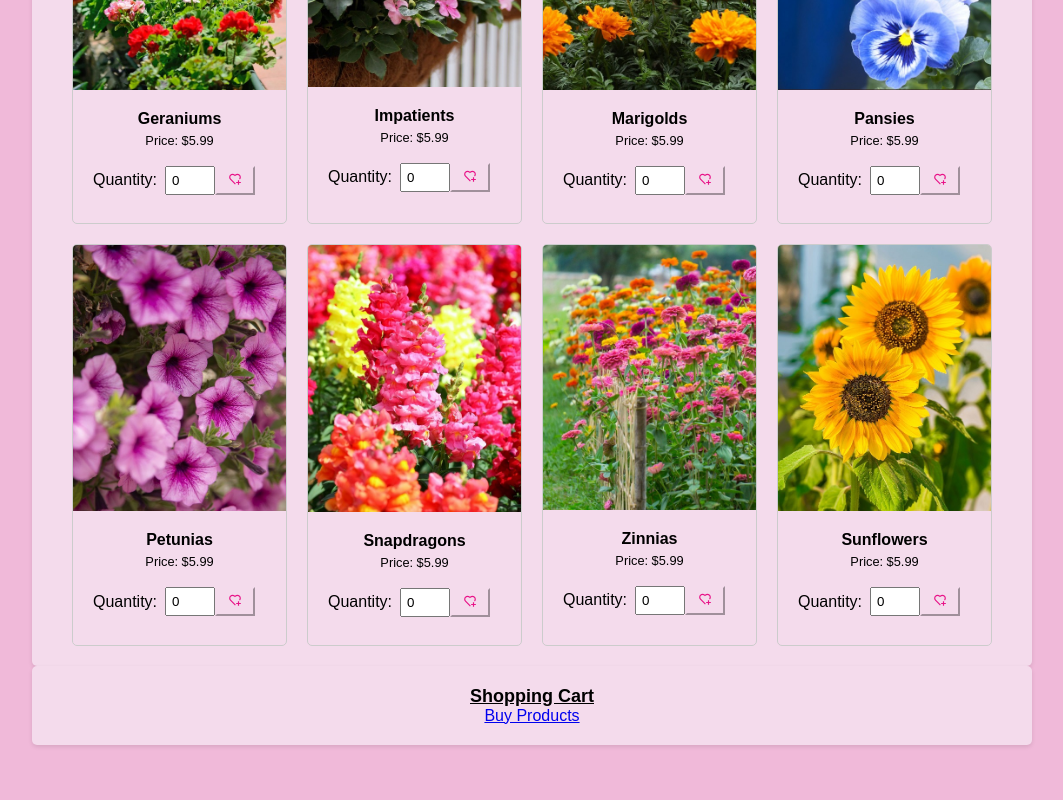
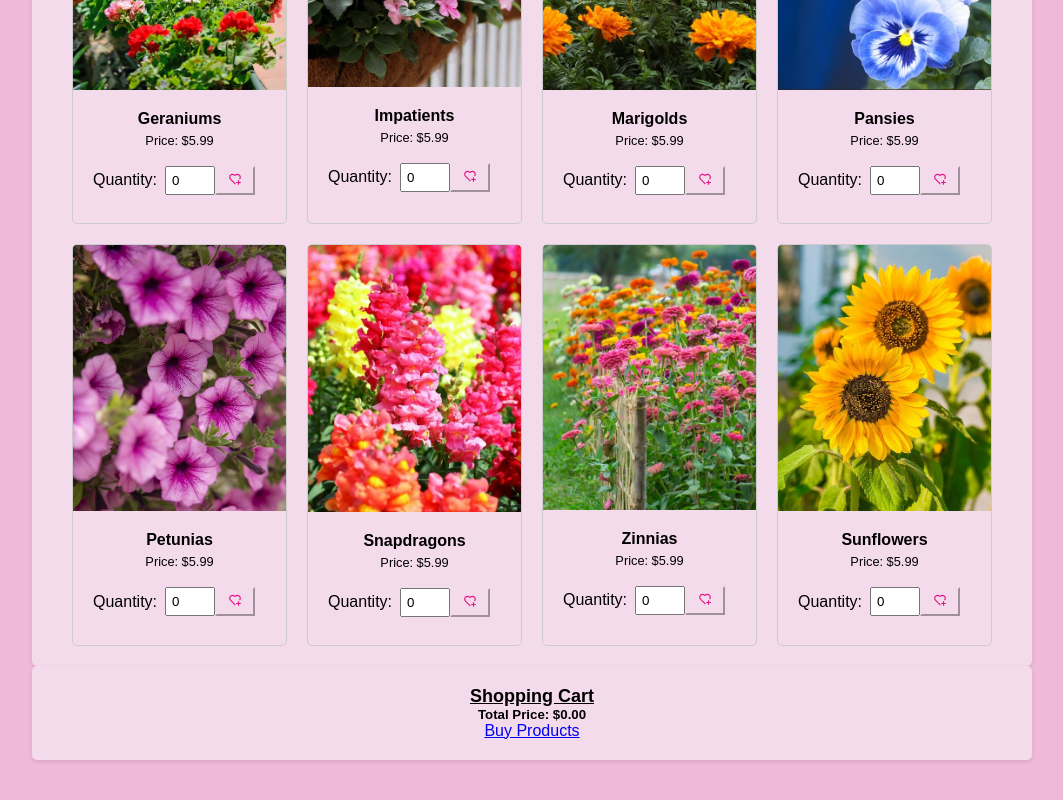
Before and after one commit to kiraashley24/inf655_midterm, a React (Create React App) app: page /cart in a window 1280 px wide. Shown: the part 761-1561 px from the top of the page, without its empty margins (108-1171 px from the left). Built offline with nearby package versions, Linux system fonts and the light colour scheme.

Commit message:
total price added to shopping cart

```diff
--- a/src/pages/Cart.js
+++ b/src/pages/Cart.js
@@ -28,6 +28,9 @@ const Cart = ({ cart, removeFromCart }) => {
     setItems(updatedCart);
     removeFromCart(productId);
   };
+
+   // Calculate total price
+   const totalPrice = items.reduce((total, item) => total + item.price * item.quantity, 0);
 
   return (
     <div className="cart">
@@ -79,6 +82,9 @@ const Cart = ({ cart, removeFromCart }) => {
                 </button>
               </div>
             ))}
+            <div>
+              <h5>Total Price: ${totalPrice.toFixed(2)}</h5>
+            </div>
             <Link to={items.length > 0 ? "/checkout" : "/cart"} className="btn btn-success">Buy Products</Link>
           </div>
         </div>
```
